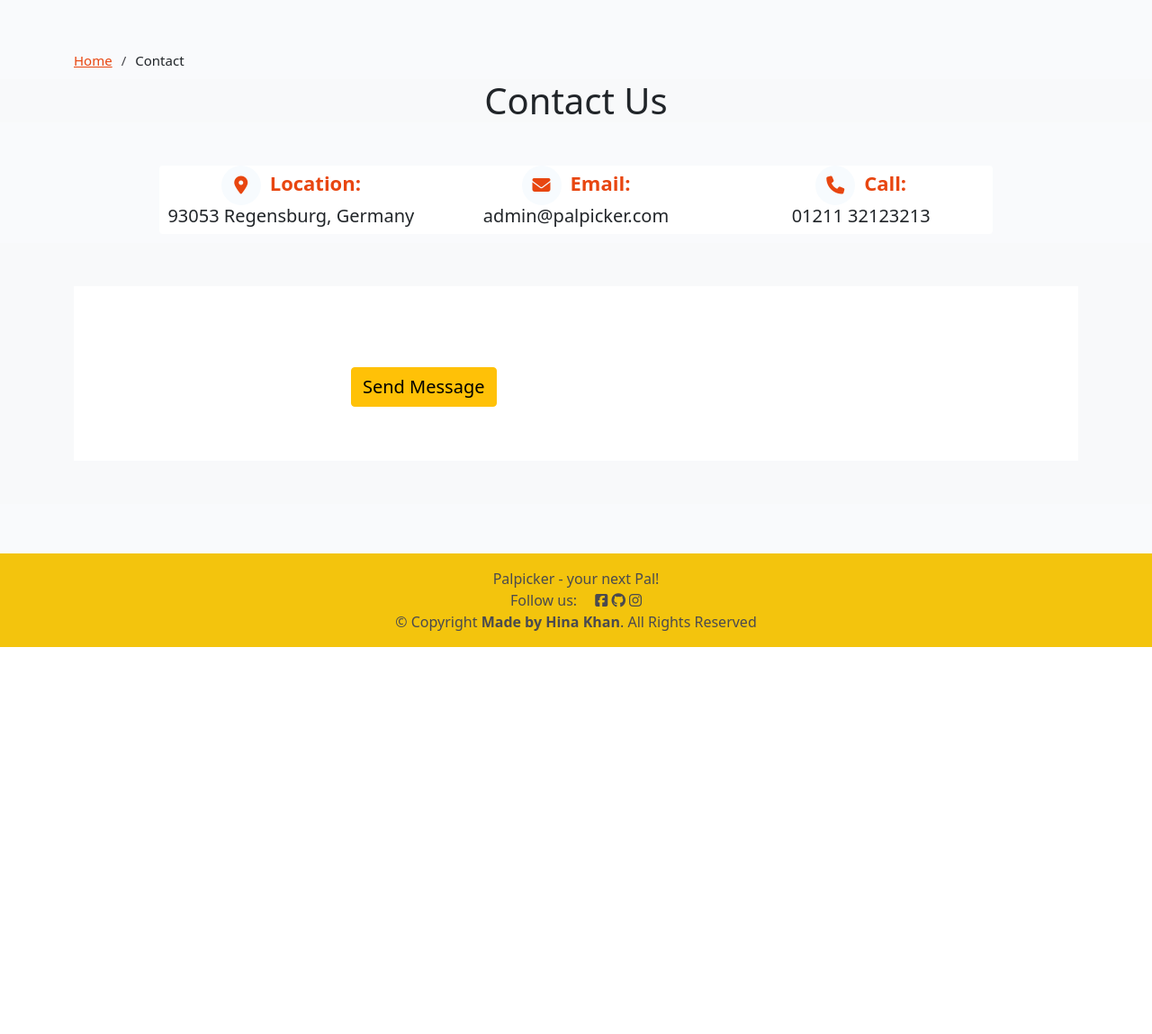
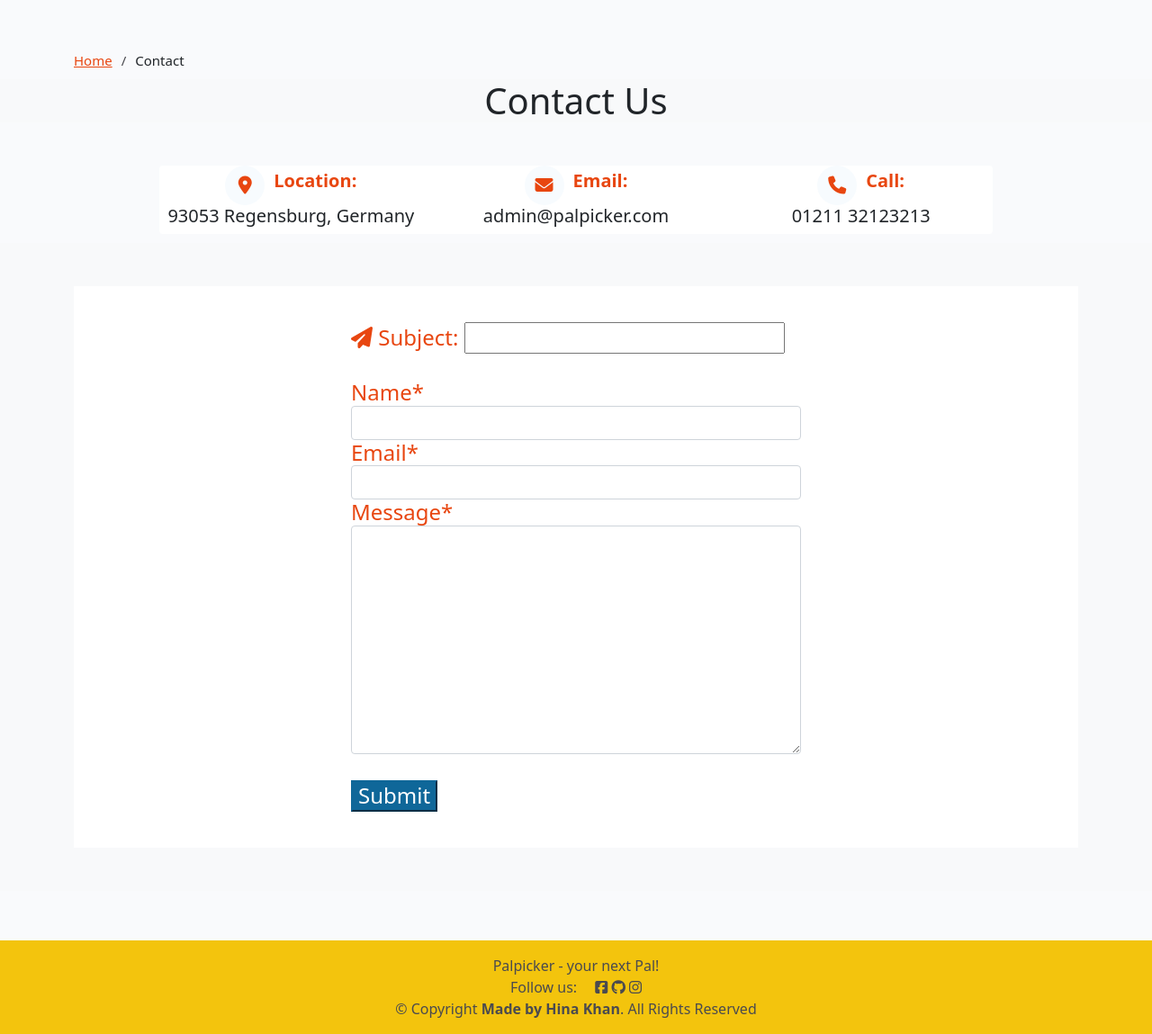
Before and after one commit to HinaKhan94/palpicker, a Django app: page /contact/ in a window 1280 px wide. Shown: the part 664-1813 px from the top of the page at 90% size. Before the commit the page ends 1383 px from the top, so only its background shows below. Run offline with Django 3.2, Linux system fonts and the light colour scheme; some libraries are stand-ins or nearby versions.

Commit message:
chore: fix contact form in contact page

```diff
--- a/offer/forms.py
+++ b/offer/forms.py
@@ -19,23 +19,9 @@ class ContactForm(forms.ModelForm):
     """
     class Meta:
         model = Contact
-        fields = ('name', 'email', 'message',)
+        fields = ['name', 'email', 'message']
 
 
-    """
-    name = forms.CharField(max_length=100)
-    email = forms.EmailField()
-    message = forms.CharField(widget=forms.Textarea)
-
-    def __init__(self, *args, **kwargs):
-        super().__init__(*args, **kwargs)
-        self.helper = FormHelper()
-        self.helper.layout = Layout(
-            'name',
-            'email',
-            'message',
-        )
-    """
 class CreateOfferForm(forms.ModelForm):
     """
     """
--- a/offer/views.py
+++ b/offer/views.py
@@ -22,9 +22,6 @@ class UserProfilePostList(generic.ListView):
     queryset = Post.objects.filter(status=0).order_by('-created_on')
     template_name = 'dashboard/user_profile.html'
     paginate_by = 3
-
-
-
 
 class PostDetail(View):
 
@@ -80,66 +77,23 @@ class AboutView(generic.TemplateView):
         return context
 
 
-class ContactView(generic.TemplateView):
-    """
-    Renders Contact page form and submits user data via email to the
-    administrator and to the user.
-
-    The contact form is accessed directly by the menu bar, the page
-    redirects to the home page.
-
-    """
+class ContactView(View):
     template_name = 'contact.html'
 
-    def post(self, request, slug=None, *args, **kwargs):
-        user = User.objects.get(username='admin')
-        post = None
+    def get(self, request):
+        contact_form = ContactForm()
+        context = {'contact_form': contact_form}
+        return render(request, self.template_name, context)
 
-        if slug is not None:
-            post = get_object_or_404(Post, slug=slug)
-
-        if request.method == 'POST':
-            contact_form = ContactForm(request.POST)
-            if contact_form.is_valid():
-                name = contact_form.cleaned_data['name']
-                email = contact_form.cleaned_data['email']
-                message = contact_form.cleaned_data['message']
-
-            subject = 'Offer Inquiry'
-            if post is not None:
-                subject += ' ' + post.name
-
-            send_mail(
-                subject,
-                'There has been an inquiry from: ' + name + ' from email: '
-                + email + '. Their message is as follows: "' + message + '." '
-                'An administrator will get back to you within 24 hours.',
-                'admin@palpicker.com',
-                [email, user.email],
-                fail_silently=False
-            )
-
-            messages.success(request, "Your message has been sent! "
-                                      "You will be contacted within 24 hours.")
-
-            # Save the submission to the database
-            submission = Contact(name=name, email=email, message=message)
-            submission.save()
-
-            if post is not None:
-                return redirect('post_detail', slug=slug)
-            else:
-                return redirect('home')
+    def post(self, request):
+        contact_form = ContactForm(request.POST)
+        if contact_form.is_valid():
+            contact_form.save()
+            messages.success(request, "Your message has been sent! You will be contacted within 24 hours.")
+            return redirect('home')  # Redirects to the contact page or another appropriate page after successful submission
         else:
-            contact_form = ContactForm()
-
-        context = {
-            'post': post,
-            'contact_form': contact_form,
-            'slug': slug
-        }
-
-        return render(request, 'contact.html', context)
+            messages.error(request, "There was an error in your submission. Please try again.")
+            return redirect('contact.html')  # Redirects to the contact page in case of an error
 
 
 class CreateOfferView(View):
--- a/static/css/style.css
+++ b/static/css/style.css
@@ -293,11 +293,6 @@ body {
   align-items: center;
 }
 
-.send-message-btn {
-  margin: 50px 0 20px 0;
-  font-size: 20px;
-  align-items: center;
-}
 
 .contact .container {
   align-items: center;
@@ -324,9 +319,9 @@ body {
 
 .contact .info h4 {
   padding: 0 0 0 10px;
-  font-size: 22px;
+  font-size: 20px;
   font-weight: 600;
-  margin-bottom: 5px;
+  margin-bottom: 10px;
   color: #E84610;
 }
 
@@ -359,7 +354,7 @@ body {
   text-align: center;
 }
 
-.enquiry-icon {
+.inquiry-icon {
   color: #E84610;
 }
 
--- a/templates/contact.html
+++ b/templates/contact.html
@@ -1,4 +1,4 @@
-{% extends 'base.html' %}
+{% extends "base.html" %}
 {% load static %}
 {% load crispy_forms_tags %}
 
@@ -62,24 +62,17 @@
 <!-- ======= Contact Form Section ======= -->
 <div id="login" class="bg-light py-5">
     <div class="container">
-        <!-- Onscreen Messages -->
-        {%  include 'partials/message_onscreen.html' %}
 
         <div class="card-body">
             <div class="contact-form-container mx-auto my-4">
-                <!--{% if slug %}-->
-                <h4 class="enquiry-icon"><i class="fa-solid fa-paper-plane"></i><span> </span>Inquiry for:</h4>
-                <h4>Offer: {{ post.title }}</h4>
-                <h4>Title: {{ oferr.name }}</h4>
+                <h4 class="inquiry-icon"><i class="fa-solid fa-paper-plane"></i><span> </span>Subject:
+                    <input type="text"><br>
                 <br>
-                <!--{% endif %}-->
-                <form
-                    action="{% if post %}{% url 'contact_from_offer' slug=post.slug %}{% else %}{% url 'contact' %}{% endif %}"
-                    method="POST">
+                <form method="POST">
                     {% csrf_token %}
                     {{ contact_form | crispy }}
-                    <input type="submit" name="submit" value="Send Message"
-                        class="btn btn-warning btn-block send-message-btn">
+                    <br>
+                    <button type="submit" class="btn-primary">Submit</button>
                 </form>
             </div>
         </div>
--- a/templates/index.html
+++ b/templates/index.html
@@ -16,7 +16,7 @@
                             <div class="image-container">
                                 {% if "placeholder" in post.featured_image.url %}
                                 <img class="card-img-top"
-                                    src="https://codeinstitute.s3.amazonaws.com/fullstack/blog/default.jpg">
+                                    src="/static/media/image-post.jpeg">
                                 {% else %}
                                 <img class="card-img-top" src=" {{ post.featured_image.url }}">
                                 {% endif %}
--- a/templates/post_detail.html
+++ b/templates/post_detail.html
@@ -15,7 +15,7 @@
             <div class="d-none d-md-block col-md-6 masthead-image">
                 <!-- The featured image URL goes in the src attribute -->
                 {% if "placeholder" in post.featured_image.url %}
-                <img src="https://codeinstitute.s3.amazonaws.com/fullstack/blog/default.jpg" width="100%">
+                <img src="/static/media/image-post.jpeg" width="100%">
                 {% else %}
                 <img src="{{ post.featured_image.url }}" width="100%">
                 {% endif %}
```
